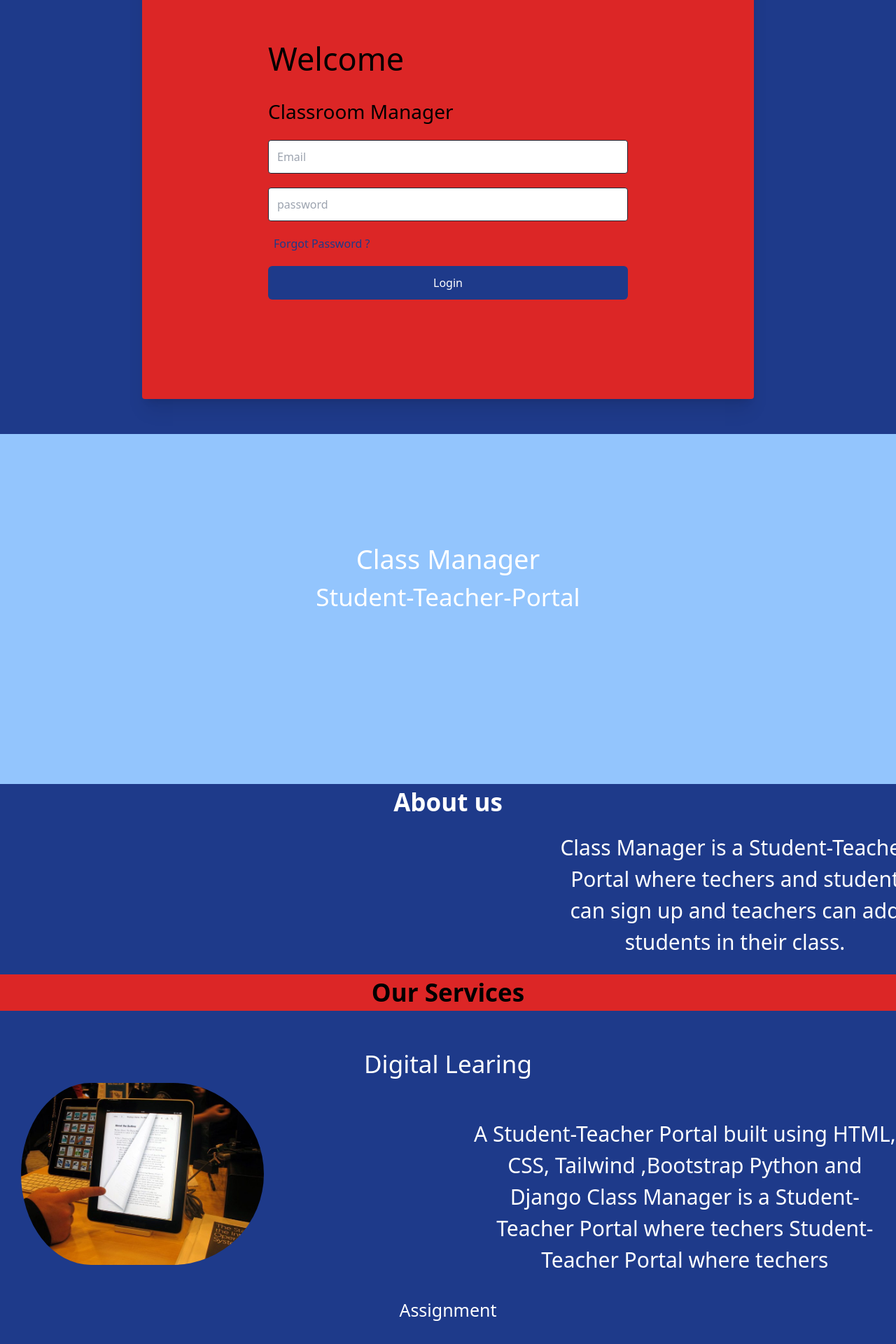
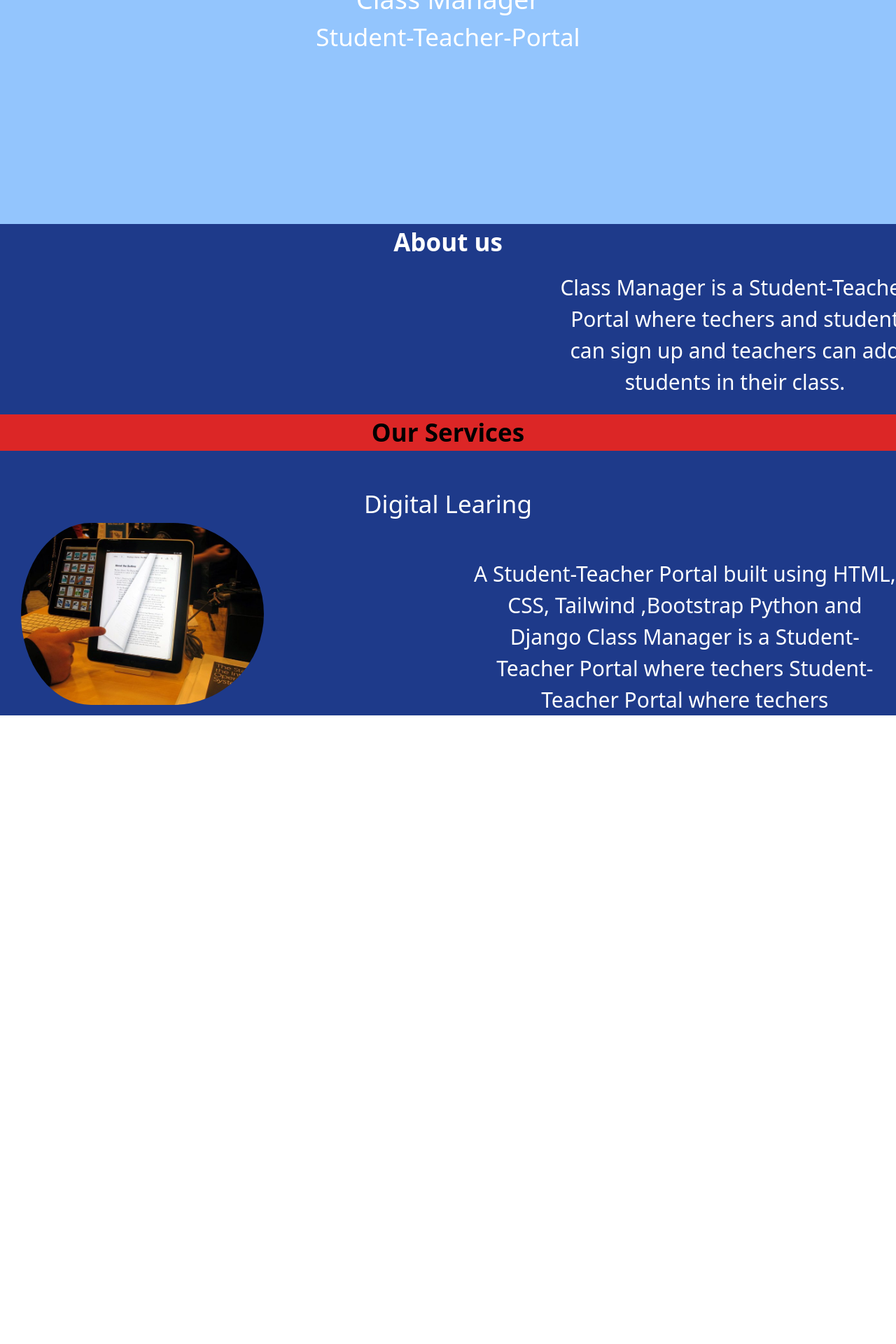
Before and after one commit to DHARUNDP5/Classroom-project, a React (Create React App) app in the folder project-classroom/: page / in a window 1280 px wide. Shown: the part 280-2200 px from the top of the page at 70% size. After the commit the page ends 1302 px from the top, so only its background shows below. Built offline with nearby package versions, Linux system fonts and the light colour scheme.

Commit message:
Navigation completed

```diff
--- a/project-classroom/src/App.js
+++ b/project-classroom/src/App.js
@@ -1,4 +1,5 @@
 import React from 'react'
+import { Route, Routes } from "react-router-dom";
 import Homepage from './Homepage/homepage'
 import Header from './Components/Header/header'
 import Login from './Login/login'
@@ -9,9 +10,14 @@ function App() {
   return (
     <div>
       <Header/>
-      <Login />
-      <Homepage/>
-      <Classroompage/>
+      <Routes>
+        <Route path="/" element={<Homepage/>} exact></Route>
+        <Route path="/Login" element={<Login/>}></Route>
+        <Route path="/Classroompage" element={<Classroompage/>}></Route>
+      </Routes>
+      {/* <Login /> */}
+      {/* <Homepage/>
+      <Classroompage/> */}
       </div>
   )
 }
--- a/project-classroom/src/Components/Header/header.js
+++ b/project-classroom/src/Components/Header/header.js
@@ -3,10 +3,10 @@ import React from 'react'
 import { useNavigate } from "react-router-dom";
 
 const Header = () => {
-    // const Navigate = useNavigate();
-    // const handelPages = () => {
-    //   Navigate("/login");
-    // }
+    const Navigate = useNavigate();
+    const handelPages = () => {
+      Navigate("/login");
+    }
     return (
         <div>
             <div className="flex h-[100px] bg-blue-800
@@ -18,7 +18,7 @@ const Header = () => {
 
                 </div>
                 <div className='flex justify-center items-center'>
-                    <button type="button" className='flex pl-[20px] ml-[1450px] font-bold text-[28px] text-center
+                    <button onClick={handelPages} type="button" className='flex pl-[20px] ml-[1450px] font-bold text-[28px] text-center
                  text-white w-[120px] h-[45px] bg-red-600 rounded-[50px]'>Login</button>
                 </div>
 
--- a/project-classroom/src/Login/login.js
+++ b/project-classroom/src/Login/login.js
@@ -1,7 +1,12 @@
 import React from 'react'
 
+import { useNavigate } from "react-router-dom";
 
-const login = () => {
+const Login = () => {
+    const Navigate = useNavigate();
+    const handelPages = () => {
+      Navigate("/classroompage");
+    }
     return (
         <div>
             <div className='h-screen  bg-blue-900 flex justify-center items-center'>
@@ -16,7 +21,7 @@ const login = () => {
                             <a href="#!" className='font-medium text-blue-900 hover:bg-blue-300 rounded-md p-2'>Forgot Password ?</a>
                         </div>
 
-                        <button className='text-center w-full bg-blue-900  hover:bg-blue-700 rounded-md text-white py-3 font-medium'>Login</button>
+                        <button onClick={handelPages} className='text-center w-full bg-blue-900  hover:bg-blue-700 rounded-md text-white py-3 font-medium'>Login</button>
                     </form>
                 </div>
             </div>
@@ -24,4 +29,4 @@ const login = () => {
     )
 }
 
-export default login
+export default Login
--- a/project-classroom/src/index.js
+++ b/project-classroom/src/index.js
@@ -3,11 +3,14 @@ import ReactDOM from 'react-dom/client';
 import './index.css';
 import App from './App';
 import reportWebVitals from './reportWebVitals';
+import { BrowserRouter } from "react-router-dom";
 
 const root = ReactDOM.createRoot(document.getElementById('root'));
 root.render(
   <React.StrictMode>
+    <BrowserRouter>
     <App />
+    </BrowserRouter>
   </React.StrictMode>
 );
 
```
